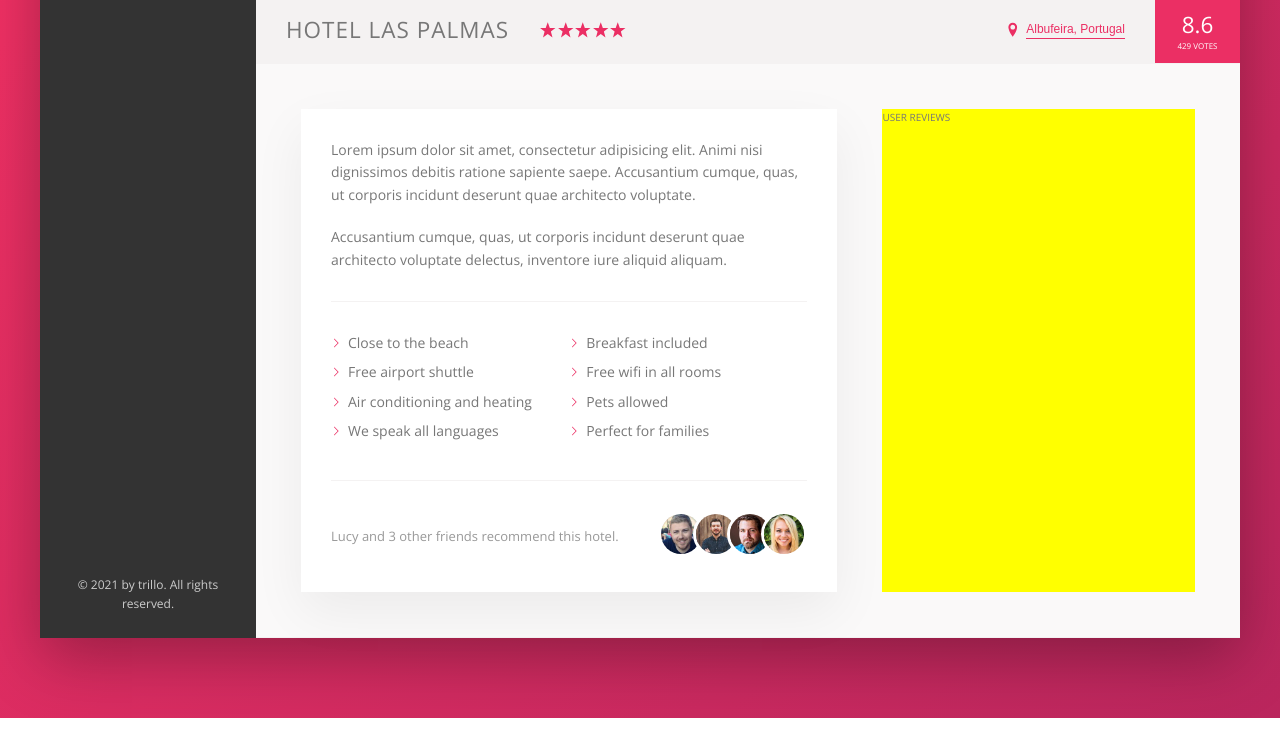
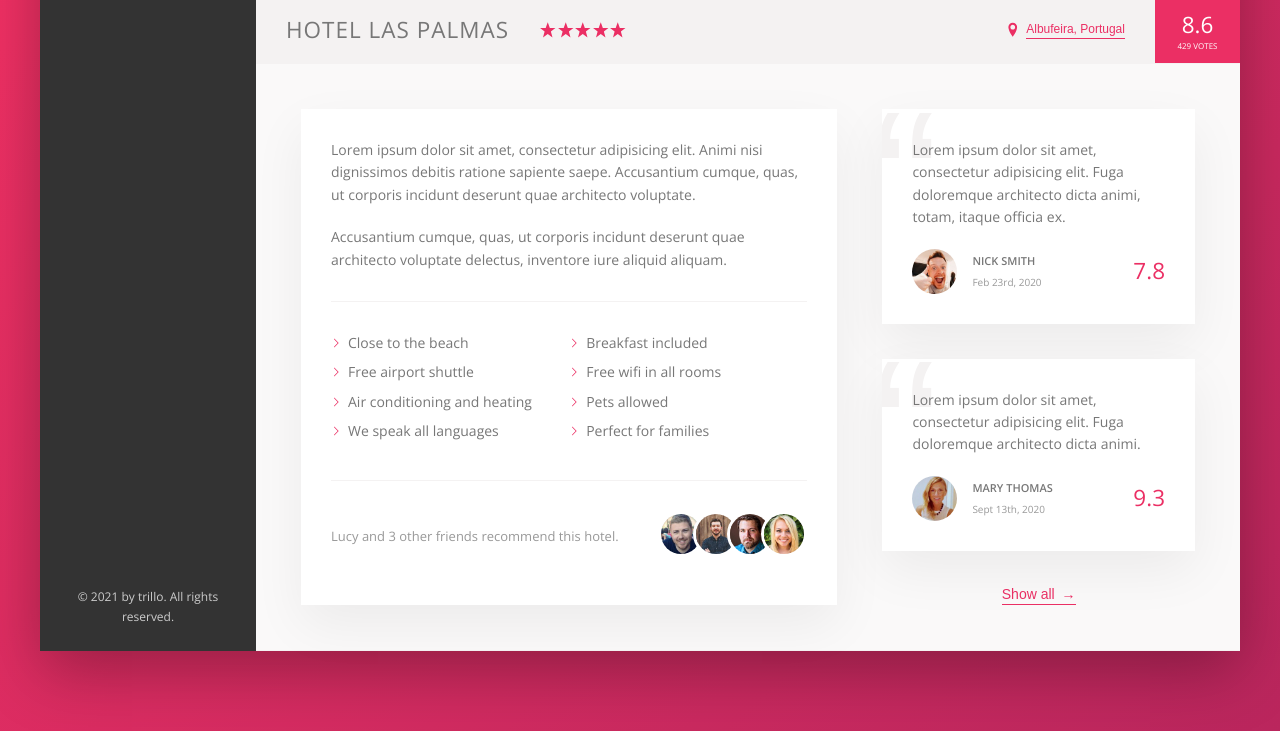
Before and after one commit to carolineglass/travel-booking-ui, a website: page index.html in a window 1280 px wide. Shown: the part 538-1269 px from the top of the page. Drawn offline with nearby package versions, Linux system fonts and the light colour scheme.

Commit message:
add user reviews

```diff
--- a/index.html
+++ b/index.html
@@ -166,7 +166,35 @@
                         </div>
                     </div>
                     <div class="user-reviews">
-                        USER REVIEWS
+                        <figure class="review">
+                            <blockquote class="review__text">
+                                Lorem ipsum dolor sit amet, consectetur adipisicing elit. Fuga doloremque architecto
+                                dicta animi, totam, itaque officia ex.
+                            </blockquote>
+                            <figcaption class="review__user">
+                                <img src="img/user-1.jpg" alt="User 1" class="review__photo">
+                                <div class="review__user-box">
+                                    <p class="review__user-name">Nick Smith</p>
+                                    <p class="review__user-date">Feb 23rd, 2020</p>
+                                </div>
+                                <div class="review__rating">7.8</div>
+                            </figcaption>
+                        </figure>
+                        <figure class="review">
+                            <blockquote class="review__text">
+                                Lorem ipsum dolor sit amet, consectetur adipisicing elit. Fuga doloremque architecto
+                                dicta animi.
+                            </blockquote>
+                            <figcaption class="review__user">
+                                <img src="img/user-2.jpg" alt="User 2" class="review__photo">
+                                <div class="review__user-box">
+                                    <p class="review__user-name">Mary Thomas</p>
+                                    <p class="review__user-date">Sept 13th, 2020</p>
+                                </div>
+                                <div class="review__rating">9.3</div>
+                            </figcaption>
+                        </figure>
+                        <button class="btn-inline">Show all <span>&rarr;</span></button>
                     </div>
                 </div>
             </main>
--- a/sass/_components.scss
+++ b/sass/_components.scss
@@ -274,8 +274,17 @@
     cursor: pointer;
     transition: all 0.2s;
 
+    & span {
+        margin-left: 3px;
+        transition: margin-left .2s;
+    }
+
     &:hover {
         color: var(--color-grey-dark-1);
+
+        span {
+            margin-left: 8px;
+        }
     }
 
     &:focus {
@@ -375,3 +384,67 @@
         }
     }
 }
+
+///////////////////
+// REVIEWS
+.review {
+    background-color: #fff;
+    box-shadow: var(--shadow-light);
+    padding: 3rem;
+    margin-bottom: 3.5rem;
+    position: relative;
+    overflow: hidden;
+
+    &__text {
+        margin-bottom: 2rem;
+        z-index: 10;
+        // position relative with z-index
+        position: relative;
+    }
+
+    &__user {
+        display: flex;
+        align-items: center;
+    }
+
+    &__photo {
+        height: 4.5rem;
+        width: 4.5rem;
+        border-radius: 50%;
+        margin-right: 1.5rem;
+    }
+
+    &__user-box {
+        margin-right: auto;
+    }
+
+    &__user-name {
+        font-size: 1.1rem;
+        font-weight: 600;
+        text-transform: uppercase;
+        margin-bottom: .4rem;
+    }
+
+    &__user-date {
+        font-size: 1rem;
+        color: var(--color-grey-dark-3)
+    }
+
+    &__rating {
+        color: var(--color-primary);
+        font-size: 2.25rem;
+        font-weight: 300;
+    }
+
+    &::before {
+        content: "\201C";
+        position: absolute;
+        top: -2.75rem;
+        left: -1rem;
+        font-size: 20rem;
+        font-family: sans-serif;
+        line-height: 1;
+        color: var(--color-grey-light-2);
+        z-index: 1;
+    }
+}
--- a/sass/_layout.scss
+++ b/sass/_layout.scss
@@ -36,6 +36,7 @@
 }
 
 .detail {
+    font-size: 1.4rem;
     display: flex;
     padding: 4.5rem;
     background-color: var(--color-grey-light-1);
@@ -43,7 +44,6 @@
 }
 
 .description {
-    font-size: 1.4rem;
     background-color: #fff;
     box-shadow: var(--shadow-light);
     padding: 3rem;
@@ -52,6 +52,9 @@
 }
 
 .user-reviews {
-    background-color: yellow;
     flex: 1;
+
+    display: flex;
+    flex-direction: column;
+    align-items: center;
 }
```
Also changed, not shown: css/style.css.
